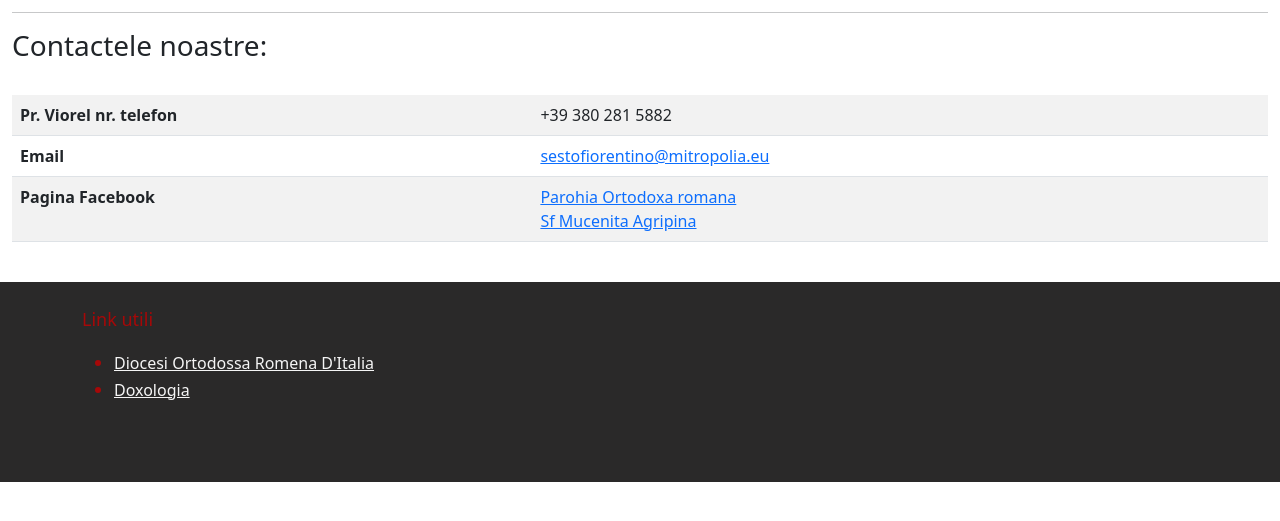
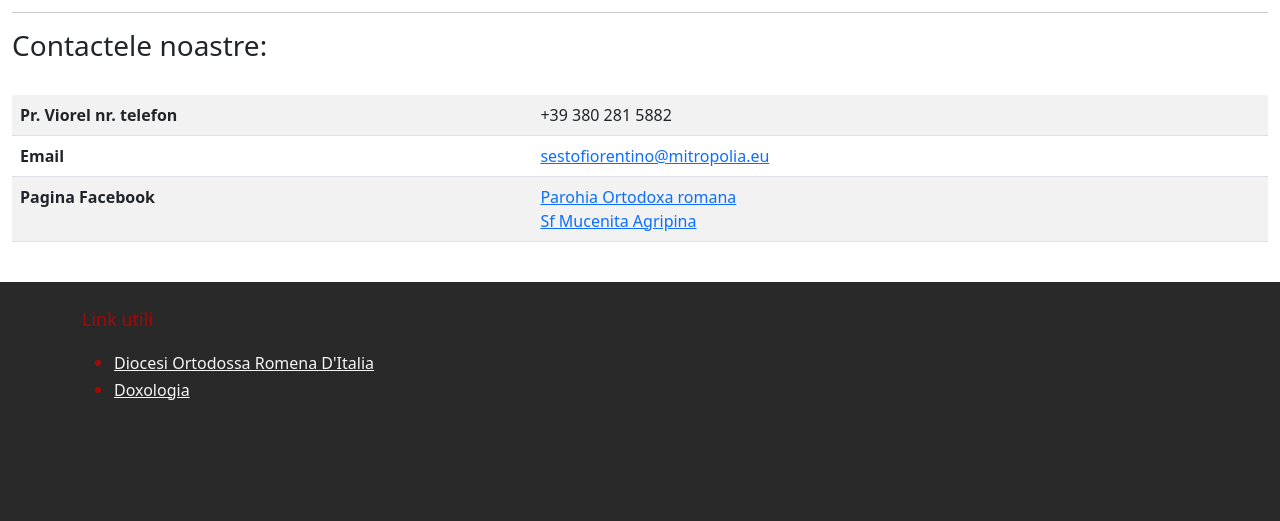
Before and after one commit to EmanuelMatei/BisericaWeb, a plain HTML site: page contacte.html in a window 1280 px wide. Shown: the part 325-846 px from the top of the page. Before the commit the page ends 807 px from the top, so only its background shows below. Drawn offline with nearby package versions, Linux system fonts and the light colour scheme.

Commit message:
Add files via upload

```diff
--- a/contacte.html
+++ b/contacte.html
@@ -76,7 +76,7 @@
 
 
   <!-- <footer style="background-color: rgb(42, 41, 41);  height: 100px; " ></footer> -->
-  <footer style="background-color: rgb(42, 41, 41);  height: 200px; ">
+  <footer style="background-color: rgb(42, 41, 41);  height: 350px; ">
     <div class="container" style="color: rgb(166, 8, 8); font-size: medium;">
       <br>
       <p>Link utili</p>
```
Also changed, not shown: contatti.html (+1 -1 lines).
